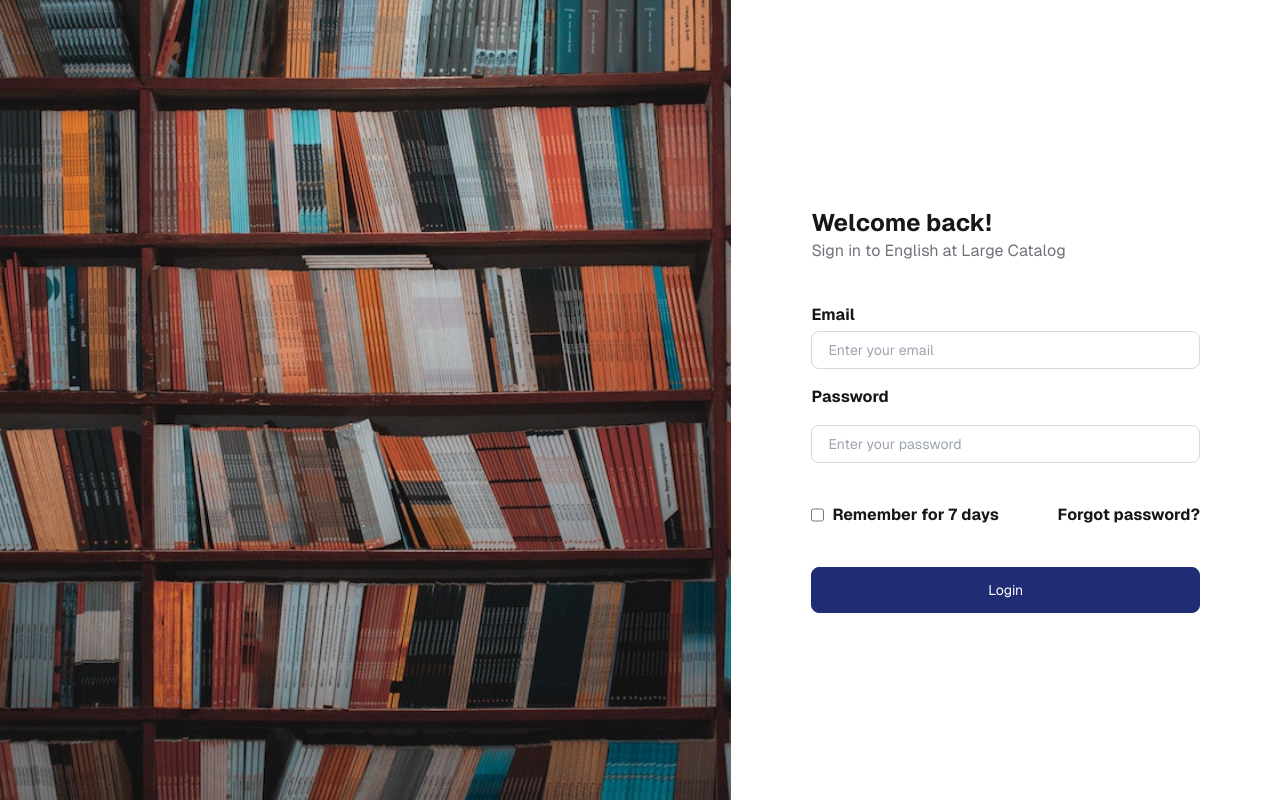
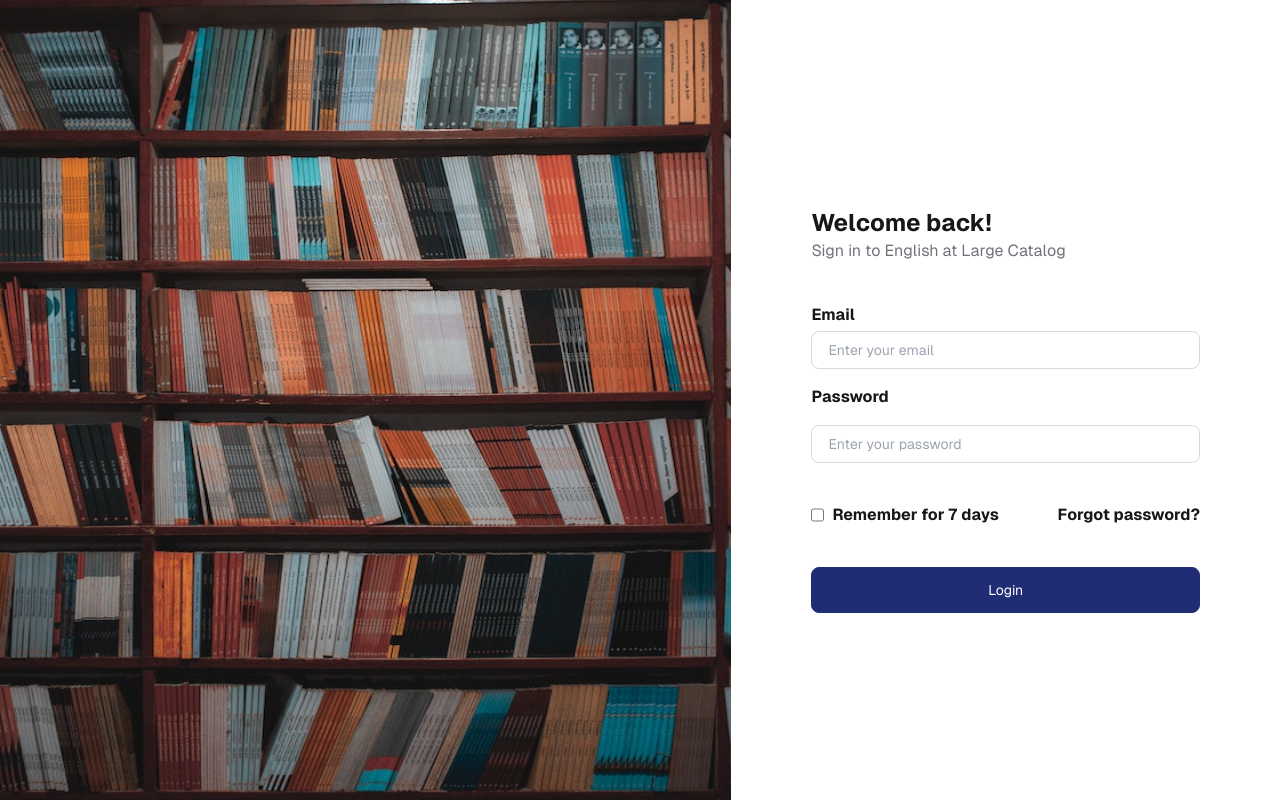
Before and after one commit to JumboCode/english-at-large, a Next.js app: page /login in a window 1280 px wide. Built offline with nearby package versions, Linux system fonts and the light colour scheme.

Commit message:
fixed image stretch

```diff
--- a/src/app/forgot-password/page.tsx
+++ b/src/app/forgot-password/page.tsx
@@ -11,12 +11,12 @@ const ForgotPassword = () => {
 
   return (
     <div className="font-family-name:var(--font-geist-sans)] grid grid-cols-7 items-center">
-      <div className="hidden sm:block container object-cover h-full min-h-screen col-span-4">
+      <div className="hidden sm:block container object-cover relative h-full min-h-screen col-span-4">
         <Image
           aria-hidden
           src={books}
           alt="books"
-          layout="responsive"
+          layout="fill"
           style={{ maxHeight: "100vh" }}
         />
       </div>
@@ -29,7 +29,7 @@ const ForgotPassword = () => {
         <div className="text-m pb-10 text-zinc-500">
           <p>
             {" "}
-            All good. Enter your account's email and we'll send you a
+            All good. Enter your account&apos;s email and we&apos;ll send you a
             link to reset your password.{" "}
           </p>
         </div>
--- a/src/app/login/page.tsx
+++ b/src/app/login/page.tsx
@@ -8,13 +8,13 @@ import Image from "next/image";
 const Login = () => {
   return (
     <div className="font-[family-name:var(--font-geist-sans)] left-0 grid grid-cols-7 items-center">
-      <div className="hidden sm:block container relative h-full min-h-screen col-span-4">
+      <div className="hidden sm:block container object-cover relative h-full min-h-screen col-span-4">
         <Image
           aria-hidden
           src={books}
           alt="books"
           layout="fill"
-          className="object-cover"
+          style={{ maxHeight: "100vh" }}
         />
       </div>
 
```
